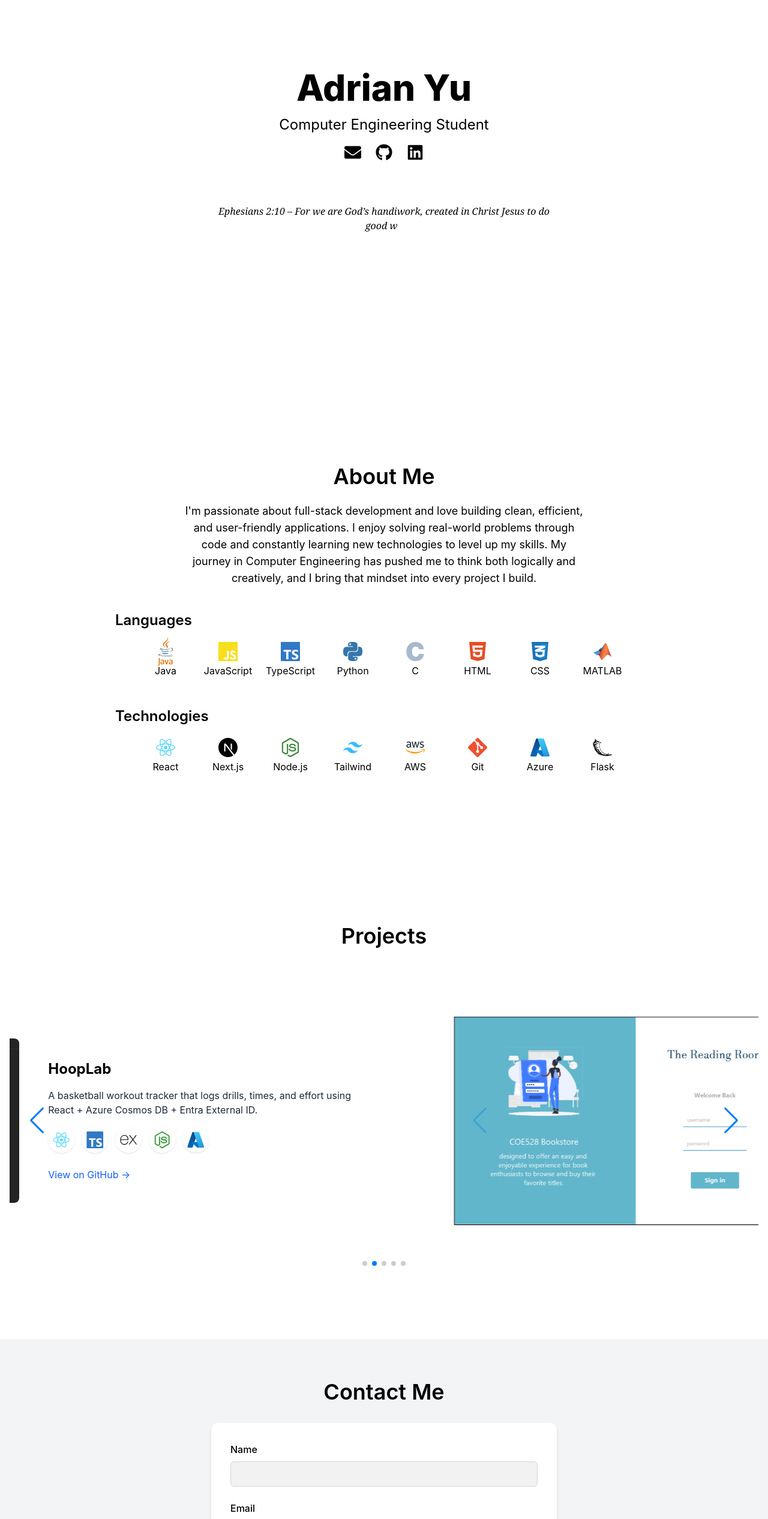
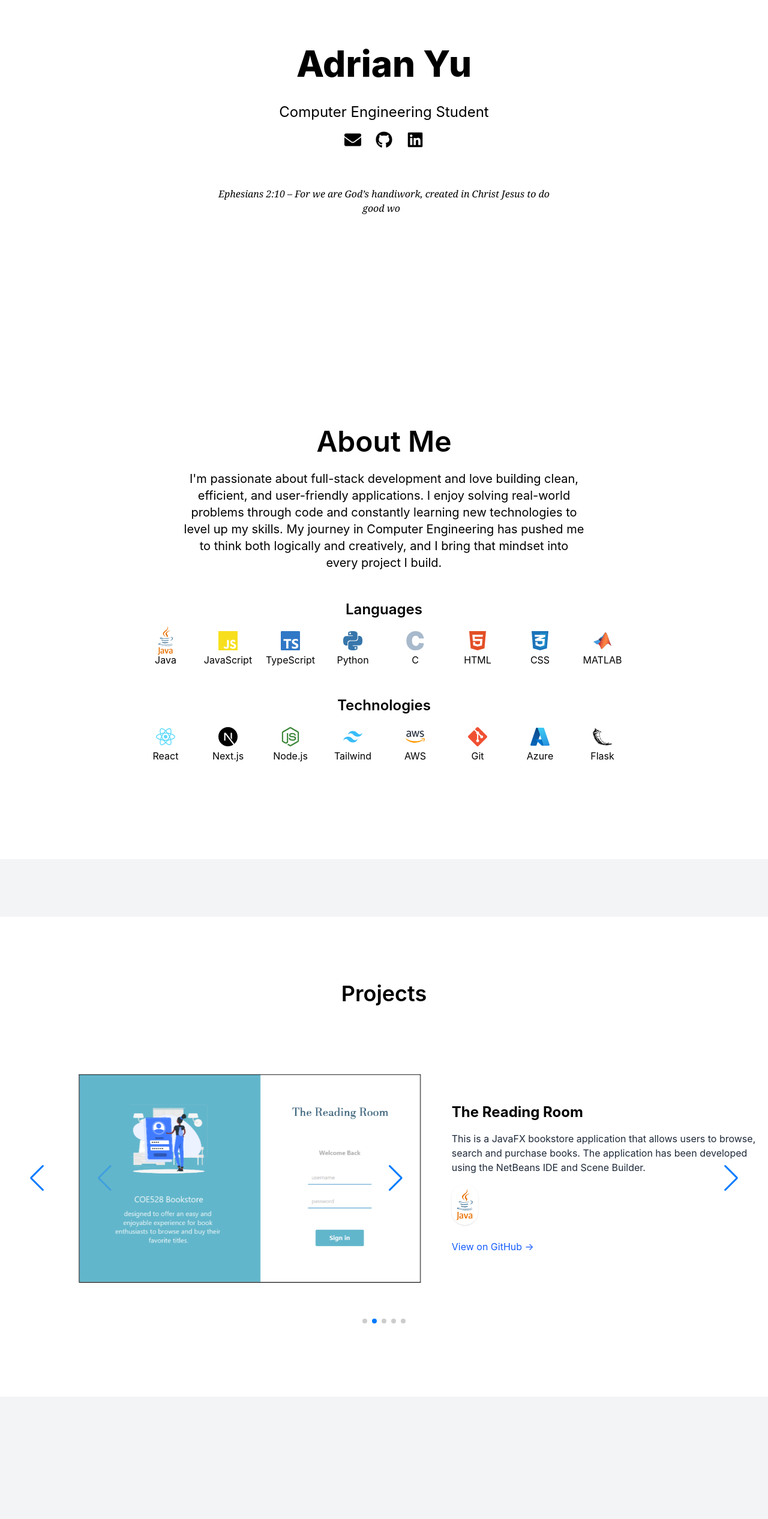
Before and after one commit to adrianyu91/Portfolio, a Next.js app in the folder personal-portfolio/: page / in a window 1280 px wide. Shown: the part 234-2766 px from the top of the page at 60% size. Built offline with nearby package versions, Linux system fonts and the light colour scheme.

Commit message:
fixed mobile responsiveness

```diff
--- a/personal-portfolio/src/app/components/AboutSection.tsx
+++ b/personal-portfolio/src/app/components/AboutSection.tsx
@@ -44,14 +44,14 @@ export default function AboutSection() {
   return (
     <section
       id="about"
-      className={`min-h-screen flex flex-col justify-center items-center px-4
-                  transition-colors duration-500
+      className={`py-16 px-4 sm:px-6 md:px-8 transition-colors duration-500
                   ${theme === 'dark' ? 'bg-[#0f172a] text-white' : 'bg-white text-black'}`}
     >
-      <h2 className="scroll-fade text-4xl font-semibold mb-6">
+      <div className="max-w-4xl mx-auto flex flex-col items-center">
+        <h2 className="scroll-fade text-4xl sm:text-5xl font-semibold mb-6 text-center">
           About Me
         </h2>
-      <p className="scroll-fade max-w-2xl text-lg text-center mb-10">
+        <p className="scroll-fade max-w-2xl text-lg sm:text-xl text-center mb-12">
           I&apos;m passionate about full-stack development and love building clean,
           efficient, and user-friendly applications. I enjoy solving real-world
           problems through code and constantly learning new technologies to level
@@ -60,11 +60,10 @@ export default function AboutSection() {
           project I build.
         </p>
 
-      <div className="scroll-fade w-full max-w-4xl space-y-12">
         {/* Languages */}
-        <div>
-          <h3 className="text-2xl font-semibold mb-4">Languages</h3>
-          <div className="flex flex-wrap justify-center gap-6">
+        <div className="w-full mb-12">
+          <h3 className="scroll-fade text-2xl font-semibold mb-4 text-center">Languages</h3>
+          <div className="scroll-fade flex flex-wrap justify-center gap-6">
             {languages.map(({ icon, name }) => (
               <div key={name} className="flex flex-col items-center text-center w-20">
                 <div className="h-10 flex items-center justify-center">{icon}</div>
@@ -75,9 +74,9 @@ export default function AboutSection() {
         </div>
 
         {/* Technologies */}
-        <div>
-          <h3 className="text-2xl font-semibold mb-4">Technologies</h3>
-          <div className="flex flex-wrap justify-center gap-6">
+        <div className="w-full">
+          <h3 className="scroll-fade text-2xl font-semibold mb-4 text-center">Technologies</h3>
+          <div className="scroll-fade flex flex-wrap justify-center gap-6">
             {technologies.map(({ icon, name }) => (
               <div key={name} className="flex flex-col items-center text-center w-20">
                 <div className="h-10 flex items-center justify-center">{icon}</div>
--- a/personal-portfolio/src/app/components/ContactSection.tsx
+++ b/personal-portfolio/src/app/components/ContactSection.tsx
@@ -46,74 +46,59 @@ export default function ContactSection() {
   return (
     <section
       id="contact"
-      className={`min-h-screen flex flex-col items-center justify-center px-4 transition-colors duration-500 ${theme === 'dark' ? 'bg-gray-950' : 'bg-gray-100'}`}
+      className={`min-h-screen flex flex-col items-center justify-center px-4 sm:px-6 md:px-8 transition-colors duration-500 ${
+        theme === 'dark' ? 'bg-gray-950' : 'bg-gray-100'
+      }`}
     >
-      <h2 className={`text-4xl font-semibold mb-8 ${textColor}`}>Contact Me</h2>
+      <h2 className={`text-3xl sm:text-4xl font-semibold mb-8 ${textColor} text-center`}>
+        Contact Me
+      </h2>
 
       <form
         ref={form}
         onSubmit={sendEmail}
-        className={`w-full max-w-xl space-y-6 p-8 rounded-xl shadow-md transition-colors duration-500 ${theme === 'dark' ? 'bg-gray-900' : 'bg-white'}`}
+        className={`w-full max-w-xl space-y-4 sm:space-y-6 p-6 sm:p-8 rounded-xl shadow-md transition-colors duration-500 ${
+          theme === 'dark' ? 'bg-gray-900' : 'bg-white'
+        }`}
       >
-        <div className="flex flex-col">
-          <label htmlFor="user_name" className={`mb-2 font-medium ${textColor}`}>Name</label>
-          <input
-            type="text"
-            name="user_name"
-            id="user_name"
-            required
-            className={`px-4 py-2 rounded-md border ${borderColor} ${inputBg} ${textColor}`}
-          />
-        </div>
+        {['Name', 'Email', 'Subject'].map((field) => (
+          <div key={field} className="flex flex-col">
+            <label htmlFor={field.toLowerCase()} className={`mb-1 sm:mb-2 font-medium ${textColor} text-sm sm:text-base`}>
+              {field}
+            </label>
+            <input
+              type={field === 'Email' ? 'email' : 'text'}
+              name={field === 'Email' ? 'user_email' : `user_${field.toLowerCase()}`}
+              id={field.toLowerCase()}
+              required
+              className={`px-3 sm:px-4 py-2 sm:py-3 rounded-lg border ${borderColor} ${inputBg} ${textColor}`}
+            />
+          </div>
+        ))}
 
         <div className="flex flex-col">
-          <label htmlFor="user_email" className={`mb-2 font-medium ${textColor}`}>Email</label>
-          <input
-            type="email"
-            name="user_email"
-            id="user_email"
-            required
-            className={`px-4 py-2 rounded-md border ${borderColor} ${inputBg} ${textColor}`}
-          />
-        </div>
-
-        <div className="flex flex-col">
-          <label htmlFor="subject" className={`mb-2 font-medium ${textColor}`}>Subject</label>
-          <input
-            type="text"
-            name="subject"
-            id="subject"
-            required
-            className={`px-4 py-2 rounded-md border ${borderColor} ${inputBg} ${textColor}`}
-          />
-        </div>
-
-        <div className="flex flex-col">
-          <label htmlFor="message" className={`mb-2 font-medium ${textColor}`}>Message</label>
+          <label htmlFor="message" className={`mb-1 sm:mb-2 font-medium ${textColor} text-sm sm:text-base`}>
+            Message
+          </label>
           <textarea
             name="message"
             id="message"
             rows={5}
             required
-            className={`px-4 py-2 rounded-md border ${borderColor} ${inputBg} ${textColor}`}
+            className={`px-3 sm:px-4 py-2 sm:py-3 rounded-lg border ${borderColor} ${inputBg} ${textColor}`}
           />
         </div>
 
         <button
           type="submit"
           disabled={loading}
-          className={`text-white px-6 py-2 rounded-md transition ${buttonBg}`}
+          className={`text-white px-6 py-2 sm:py-3 w-full sm:w-auto rounded-lg transition ${buttonBg}`}
         >
           {loading ? 'Sending...' : 'Send Message'}
         </button>
 
-        {success && (
-          <p className="text-green-500 mt-2 transition-opacity duration-500">Message sent successfully!</p>
-        )}
-
-        {error && (
-          <p className="text-red-500 mt-2 transition-opacity duration-500">Something went wrong. Please try again.</p>
-        )}
+        {success && <p className="text-green-500 mt-2 transition-opacity duration-500 text-center">Message sent successfully!</p>}
+        {error && <p className="text-red-500 mt-2 transition-opacity duration-500 text-center">Something went wrong. Please try again.</p>}
       </form>
     </section>
   );
--- a/personal-portfolio/src/app/components/Navbar.tsx
+++ b/personal-portfolio/src/app/components/Navbar.tsx
@@ -1,25 +1,30 @@
 'use client';
 
+import { useState } from 'react';
 import { useTheme } from 'next-themes';
 import ThemeToggle from './ThemeToggle';
+import { HiMenu, HiX } from 'react-icons/hi';
 
 const Navbar = () => {
   const { resolvedTheme } = useTheme();
   const isDark = resolvedTheme === 'dark';
+  const [mobileOpen, setMobileOpen] = useState(false);
+
+  const sections = ['home', 'about', 'projects', 'contact'];
 
   return (
     <nav
-      className={`sticky top-0 z-50 shadow-sm transition-colors duration-500 ${
-        isDark ? 'bg-[#0f172a] text-white' : 'bg-white text-gray-900'
+      className={`sticky top-0 z-50 backdrop-blur-md transition-colors duration-500 ${
+        isDark ? 'bg-[#0f172a]/90 text-white' : 'bg-white/90 text-gray-900'
       }`}
     >
       <div className="max-w-6xl mx-auto px-4 py-3 flex justify-between items-center">
         {/* Logo / Name */}
         <div className="text-xl font-bold">Adrian Yu</div>
 
-        {/* Navigation Links */}
-        <ul className="flex space-x-6 items-center font-medium">
-          {['home', 'about', 'projects', 'contact'].map((section) => (
+        {/* Desktop Navigation */}
+        <ul className="hidden md:flex space-x-6 items-center font-medium">
+          {sections.map((section) => (
             <li key={section}>
               <a
                 href={`#${section}`}
@@ -39,9 +44,50 @@ const Navbar = () => {
               Resume
             </a>
           </li>
-          <li><ThemeToggle /></li>
         </ul>
+
+        {/* Right side: theme toggle + mobile button */}
+        <div className="flex items-center space-x-2">
+          <ThemeToggle />
+          <div className="md:hidden">
+            <button
+              onClick={() => setMobileOpen(!mobileOpen)}
+              className="focus:outline-none"
+            >
+              {mobileOpen ? <HiX size={28} /> : <HiMenu size={28} />}
+            </button>
+          </div>
+        </div>
       </div>
+
+      {/* Mobile Menu */}
+      {mobileOpen && (
+        <div
+          className={`md:hidden flex flex-col items-center space-y-4 py-4 transition-all duration-300 ${
+            isDark ? 'bg-[#0f172a] text-white' : 'bg-white text-gray-900'
+          }`}
+        >
+          {sections.map((section) => (
+            <a
+              key={section}
+              href={`#${section}`}
+              className="text-lg hover:text-blue-500 transition-colors duration-300"
+              onClick={() => setMobileOpen(false)}
+            >
+              {section.charAt(0).toUpperCase() + section.slice(1)}
+            </a>
+          ))}
+          <a
+            href="/Adrian_Yu_Resume.pdf"
+            target="_blank"
+            rel="noopener noreferrer"
+            className="text-lg hover:text-blue-500 transition-colors duration-300"
+            onClick={() => setMobileOpen(false)}
+          >
+            Resume
+          </a>
+        </div>
+      )}
     </nav>
   );
 };
--- a/personal-portfolio/src/app/globals.css
+++ b/personal-portfolio/src/app/globals.css
@@ -40,6 +40,7 @@
 /* Smooth scrolling */
 html {
   scroll-behavior: smooth;
+  background-color: #0f172a;
 }
 
 /* Base styles - rely on Tailwind for bg/text colors */
@@ -58,6 +59,13 @@ body {
   left: 2rem !important;
   right: auto !important;
 }
+/* Hide arrows on screens smaller than 768px */
+@media (max-width: 768px) {
+  .swiper-button-next,
+  .swiper-button-prev {
+    display: none !important;
+  }
+}
 
 /* Typing effect for Bible Quotes */
 @keyframes blink {
--- a/personal-portfolio/src/app/page.tsx
+++ b/personal-portfolio/src/app/page.tsx
@@ -10,39 +10,39 @@ import ContactSection from './components/ContactSection';
 import { useScrollFade } from "./hooks/useScrollFade";
 import { useTheme } from 'next-themes';
 
-
 export default function Home() {
   const { theme } = useTheme();
   useScrollFade();
 
   return (
-    <main className="scroll-smooth">
-
+    <main className="scroll-smooth overflow-x-hidden">
       {/* Navbar */}
       <Navbar />
 
       {/* Hero Section */}
       <section
         id="home"
-        className={`min-h-screen flex flex-col justify-center items-center
+        className={`flex flex-col justify-center items-center
+                    min-h-[80vh] sm:min-h-[90vh] px-4 sm:px-6 md:px-8
                     transition-colors duration-500
                     ${theme === 'dark' ? 'bg-[#0f172a] text-white' : 'bg-white text-black'}`}
       >
-        <h1 className="text-6xl font-extrabold opacity-0 translate-y-10 animate-fadeInUp">
+        <h1 className="text-4xl sm:text-6xl font-extrabold opacity-0 translate-y-10 animate-fadeInUp text-center leading-tight sm:leading-snug max-w-full">
           Adrian Yu
         </h1>
-        <p className="text-2xl mt-4 opacity-0 translate-y-10 animate-fadeInUp delay-300">
+
+        <p className="text-lg sm:text-2xl mt-4 sm:mt-6 opacity-0 translate-y-10 animate-fadeInUp delay-300 text-center max-w-xs sm:max-w-md">
           Computer Engineering Student
         </p>
 
         {/* Social Links */}
-        <div className="scroll-fade flex gap-6 mt-14">
+        <div className="scroll-fade flex gap-4 sm:gap-6 mt-16 sm:mt-14 flex-wrap justify-center">
           <a
             href="mailto:adriancsyu@gmail.com"
             className="hover:text-blue-600 dark:hover:text-blue-400 transition"
             aria-label="Email"
           >
-            <FaEnvelope size={28} color="currentColor" />
+            <FaEnvelope className="w-6 h-6 sm:w-7 sm:h-7" />
           </a>
           <a
             href="https://github.com/adrianyu91"
@@ -51,7 +51,7 @@ export default function Home() {
             className="hover:text-blue-600 dark:hover:text-blue-400 transition"
             aria-label="GitHub"
           >
-            <FaGithub size={28} color="currentColor" />
+            <FaGithub className="w-6 h-6 sm:w-7 sm:h-7" />
           </a>
           <a
             href="https://www.linkedin.com/in/adrian-yu-740509215/"
@@ -60,26 +60,30 @@ export default function Home() {
             className="hover:text-blue-600 dark:hover:text-blue-400 transition"
             aria-label="LinkedIn"
           >
-            <FaLinkedin size={28} color="currentColor" />
+            <FaLinkedin className="w-6 h-6 sm:w-7 sm:h-7" />
           </a>
-
         </div>
 
-
-        <div className="scroll-fade flex flex-col items-center gap-4 mt-14">
+        {/* Bible Quote */}
+        <div className="mt-8 sm:mt-12 w-full max-w-xs sm:max-w-xl text-center">
           <BibleQuote />
         </div>
+    </section>
+
+      {/* About Section */}
+      <section className={`py-16 sm:py-24 transition-colors duration-500 ${theme === 'dark' ? 'bg-[#0f172a] text-white' : 'bg-white text-black'}`}>
+          <AboutSection />
       </section>
 
-      {/* About Section */}
-      <AboutSection />
-
       {/* Projects Section */}
-      <ProjectsSection />
+      <section className={`py-16 sm:py-24 transition-colors duration-500 ${theme === 'dark' ? 'bg-[#0f172a] text-white' : 'bg-gray-100 text-black'}`}>
+        <ProjectsSection />
+      </section>
 
       {/* Contact Section */}
-      <ContactSection />
-
+      <section className={`py-16 sm:py4 transition-colors duration-500 ${theme === 'dark' ? 'bg-gray-950 text-white' : 'bg-gray-100 text-black'}`}>
+          <ContactSection />
+      </section>
     </main>
   );
 }
```
Lines whose indentation alone changed are shown as unchanged.
